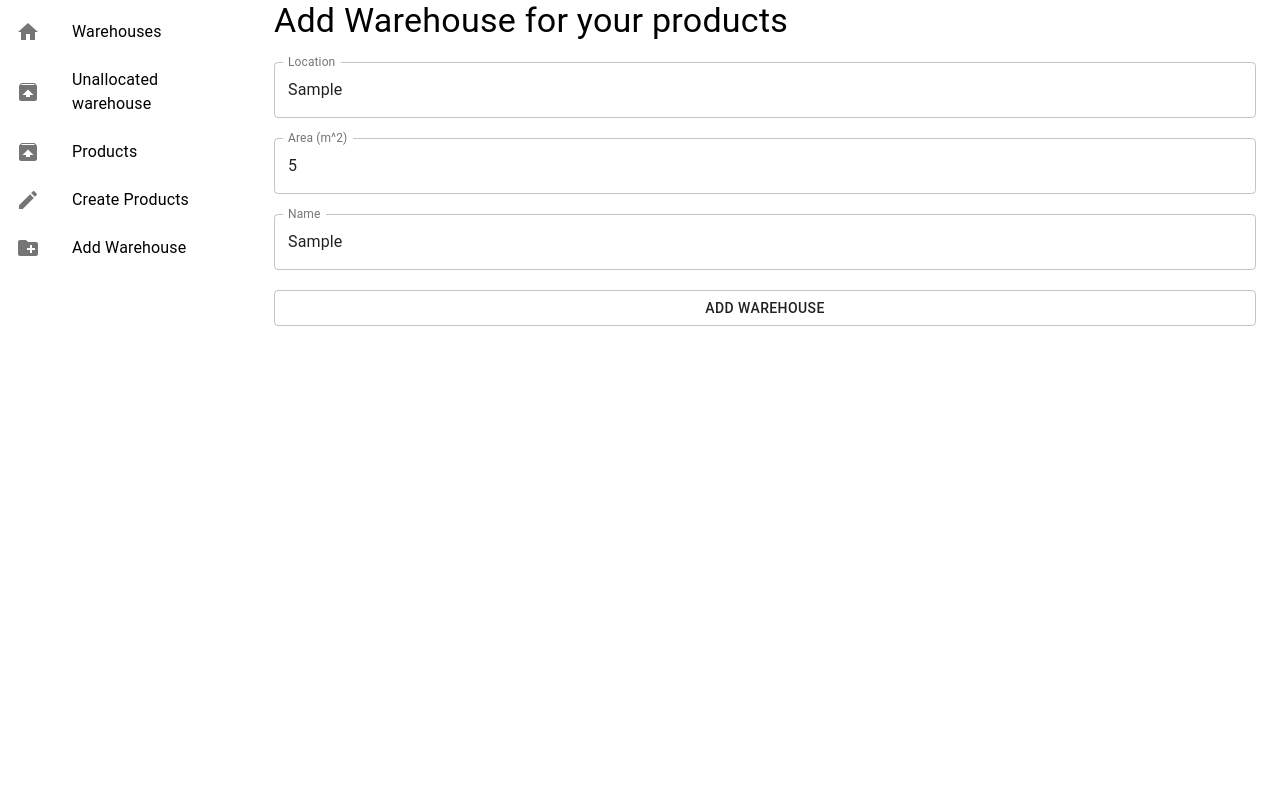
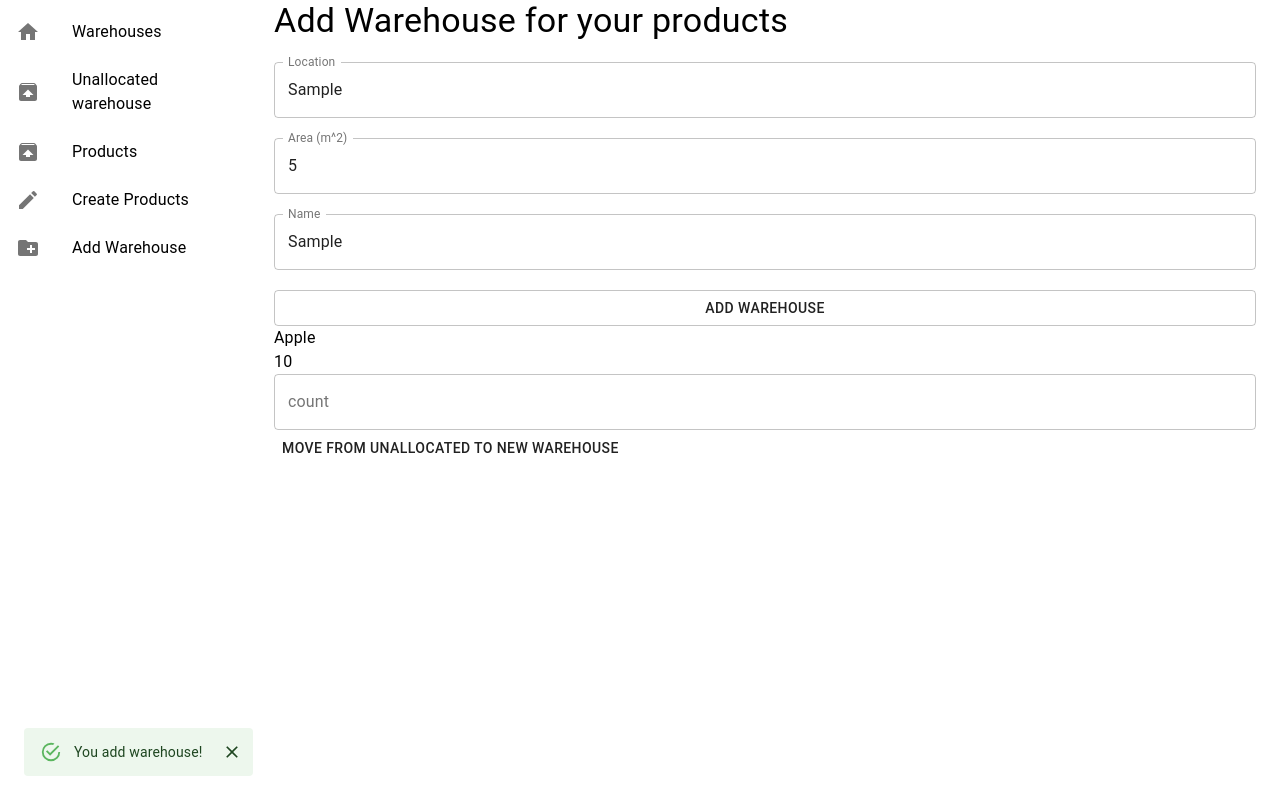
Before and after one commit to DmitriyGrosh/Warehouse, a React app: page /add-warehouse in a window 1280 px wide. Both pictures are taken after typing "Sample", "5", "Sample" into the empty fields and a click on the button "ADD WAREHOUSE". Built offline with nearby package versions, Linux system fonts and the light colour scheme.

Commit message:
added added last functionality

```diff
--- a/package.json
+++ b/package.json
@@ -40,6 +40,7 @@
   "dependencies": {
     "@material-ui/core": "^4.12.3",
     "@material-ui/icons": "^4.11.2",
+    "@material-ui/lab": "^4.0.0-alpha.60",
     "@reduxjs/toolkit": "^1.6.1",
     "prettier": "^2.3.2",
     "react": "^17.0.2",
--- a/src/components/warehouses/AddWarehouse.js
+++ b/src/components/warehouses/AddWarehouse.js
@@ -1,10 +1,21 @@
-import React from 'react'
-import {Box, Button, Container, FormControl, makeStyles, TextField, Typography} from "@material-ui/core";
+import React, {useState} from 'react'
+import {
+  Box,
+  Button,
+  Container,
+  makeStyles,
+  Snackbar,
+  TextField,
+  Typography
+} from "@material-ui/core";
 import { useForm } from "react-hook-form";
 import {useDispatch, useSelector} from "react-redux";
-import {addWarehouse} from "../../redux/actions/warehouses"
+import {addWarehouse, moveProductInWarehouse} from "../../redux/actions/warehouses"
+import MuiAlert from '@material-ui/lab/Alert';
 
 import TextError from "../main/TextError";
+import {removeFromUnallocated} from "../../redux/actions/unallocated";
+import {moveProduct} from "../../redux/actions/products";
 
 const useStyles = makeStyles({
   box: {
@@ -19,11 +30,27 @@ const useStyles = makeStyles({
 })
 
 const AddWarehouse = () => {
+  const [open, setOpen] = useState(false)
+  const [isCreateWarehouse, setIsCreateWarehouse] = useState(false)
 
   const dispatch = useDispatch()
 
-  const {getValues, register, trigger, formState: { errors }} = useForm()
+  const {
+    getValues,
+    register,
+    trigger,
+    reset,
+    formState: { errors }
+  } = useForm(
+    {
+      defaultValues: {
+        area: '',
+        name: '',
+        location: ''
+      }
+    })
   const warehouses = useSelector(state => state.warehouse)
+  const unallocated = useSelector(state => state.unallocated)
 
   const handleAddWarehouse = () => {
     const preCheckedValues = ["location", "area", "name"]
@@ -39,8 +66,38 @@ const AddWarehouse = () => {
         name
       }
 
-      isValid && dispatch(addWarehouse(newWarehouse))
+      if (isValid) {
+        dispatch(addWarehouse(newWarehouse))
+        setOpen(true)
+        setIsCreateWarehouse(true)
+        // reset({
+        //   area: '',
+        //   name: '',
+        //   location: ''
+        // })
+      }
     })
+  }
+
+  const handleClose = () => {
+    setOpen(false)
+  }
+
+  const handleMove = (value) => {
+    const data = getValues()
+    const request = {
+      toNameWarehouse: data.name,
+      toIdWarehouse: warehouses.length,
+      nameProduct: value.nameProduct,
+      idProduct: value.idProduct,
+      fromIdWarehouse: -1,
+      fromNameWarehouse: 'unallocated',
+      countOfSend: Number(data[`${value.nameProduct}`])
+    }
+
+    dispatch(moveProductInWarehouse(request))
+    dispatch(removeFromUnallocated(request))
+    dispatch(moveProduct(request))
   }
 
   const classes = useStyles()
@@ -93,6 +150,47 @@ const AddWarehouse = () => {
             Add Warehouse
           </Button>
       </Box>
+      {isCreateWarehouse && <Box>
+        {
+          unallocated.products.map((element) => {
+            return (
+              <Box>
+                <Typography>
+                  {element.nameProduct}
+                </Typography>
+                <Typography>
+                  {element.countOfProduct}
+                </Typography>
+                <TextField
+                  className={classes.textField}
+                  label="count"
+                  type="number"
+                  variant="outlined"
+                  inputProps={{
+                    ...register(element.nameProduct)
+                  }}
+                  error={!!errors.name}
+                />
+                <Button
+                  onClick={() => handleMove(element)}
+                >
+                  move from unallocated to new warehouse
+                </Button>
+              </Box>
+            )
+          })
+        }
+      </Box>}
+      <Snackbar
+        open={open}
+        autoHideDuration={6000}
+        onClose={handleClose}
+        anchorOrigin={{ vertical: 'bottom', horizontal: 'left' }}
+      >
+        <MuiAlert onClose={handleClose} severity="success">
+          You add warehouse!
+        </MuiAlert>
+      </Snackbar>
     </Container>
   )
 }
--- a/src/redux/reducers/unallocated.js
+++ b/src/redux/reducers/unallocated.js
@@ -6,7 +6,7 @@ const initialStateOtherProducts = {
       idProduct: 1000000,
       countOfProduct: 10,
       nameProduct: 'Apple'
-    }
+    },
   ]
 }
 
@@ -14,7 +14,22 @@ const initialStateOtherProducts = {
 export const defaultWarehouseReducer = (state = initialStateOtherProducts, action) => {
   switch (action.type) {
     case ADD_UNALLOCATED:
-      return {...state, products: [...state.products, ...action.products]}
+      console.log('==========>action.products', action.products[0])
+      let counter = 0
+      const newProducts = state.products.map(product => {
+        if (product.idProduct === action.products[0].idProduct) {
+          product.countOfProduct += action.products[0].countOfProduct
+          counter += 1
+          return product
+        } else {
+          return product
+        }
+      })
+      if (counter !== 0) {
+        return {...state, products: newProducts}
+      } else {
+        return {...state, products: [...state.products, ...action.products]}
+      }
     case DELETE_FROM_UNALLOCATED:
       let indexOfDelete = null
       const deletedProducts = state.products.map((product, index) => {
--- a/src/redux/reducers/warehouses.js
+++ b/src/redux/reducers/warehouses.js
@@ -79,6 +79,7 @@ export const wareHouseReducer = (state = initialStateWarehouses, action) => {
 
       return deletedProducts
     case MOVE_PRODUCT_IN_WAREHOUSE:
+      console.log('==========>action.value', action.value)
       const redirectedProducts = state.map(warehouse => {
         let counter = 0
 
@@ -96,6 +97,7 @@ export const wareHouseReducer = (state = initialStateWarehouses, action) => {
         }
 
         if (warehouse.idWareHouse === action.value.toIdWarehouse) {
+          console.log('==========>2', 2)
           warehouse.products.map((product) => {
             if (product.idProduct === action.value.idProduct) {
               const result = product.countOfProduct + action.value.countOfSend
```
Also changed, not shown: src/components/warehouses/ModalWarehouse.js (added, +45 -0 lines).
